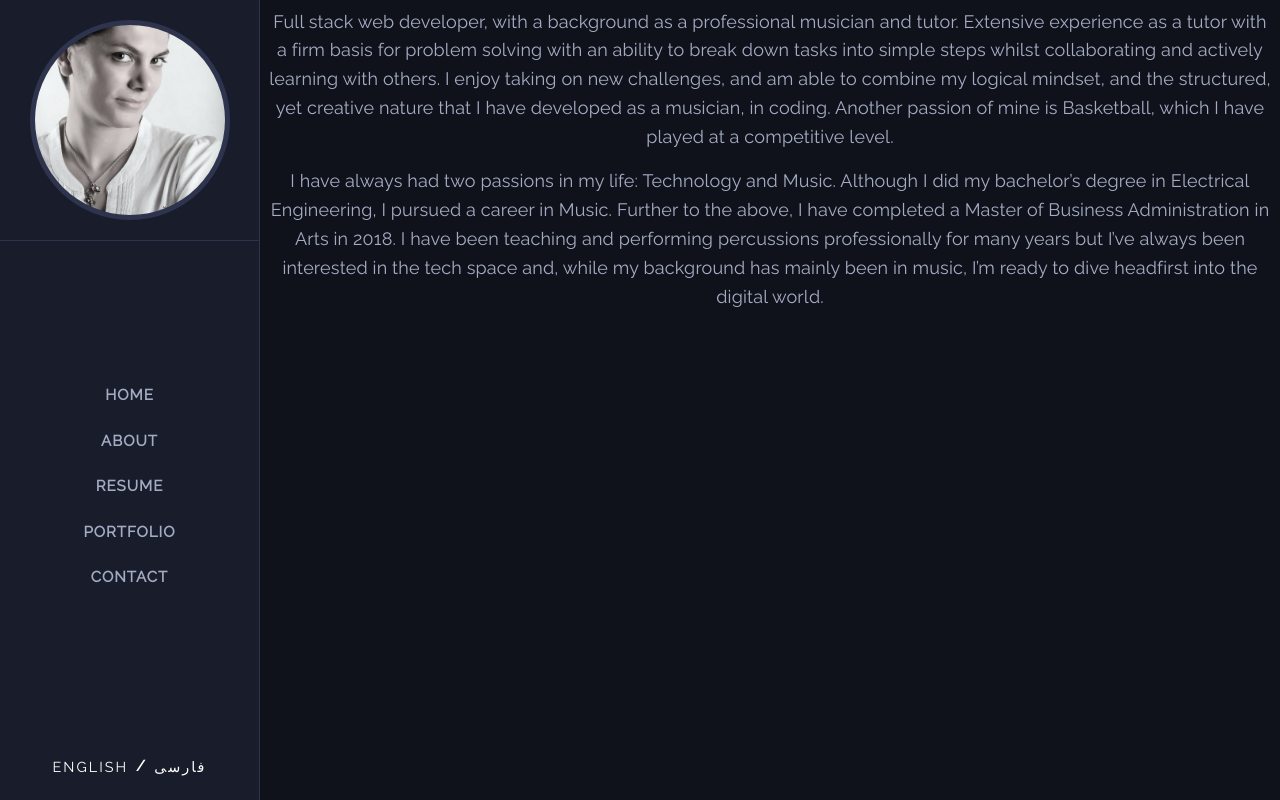
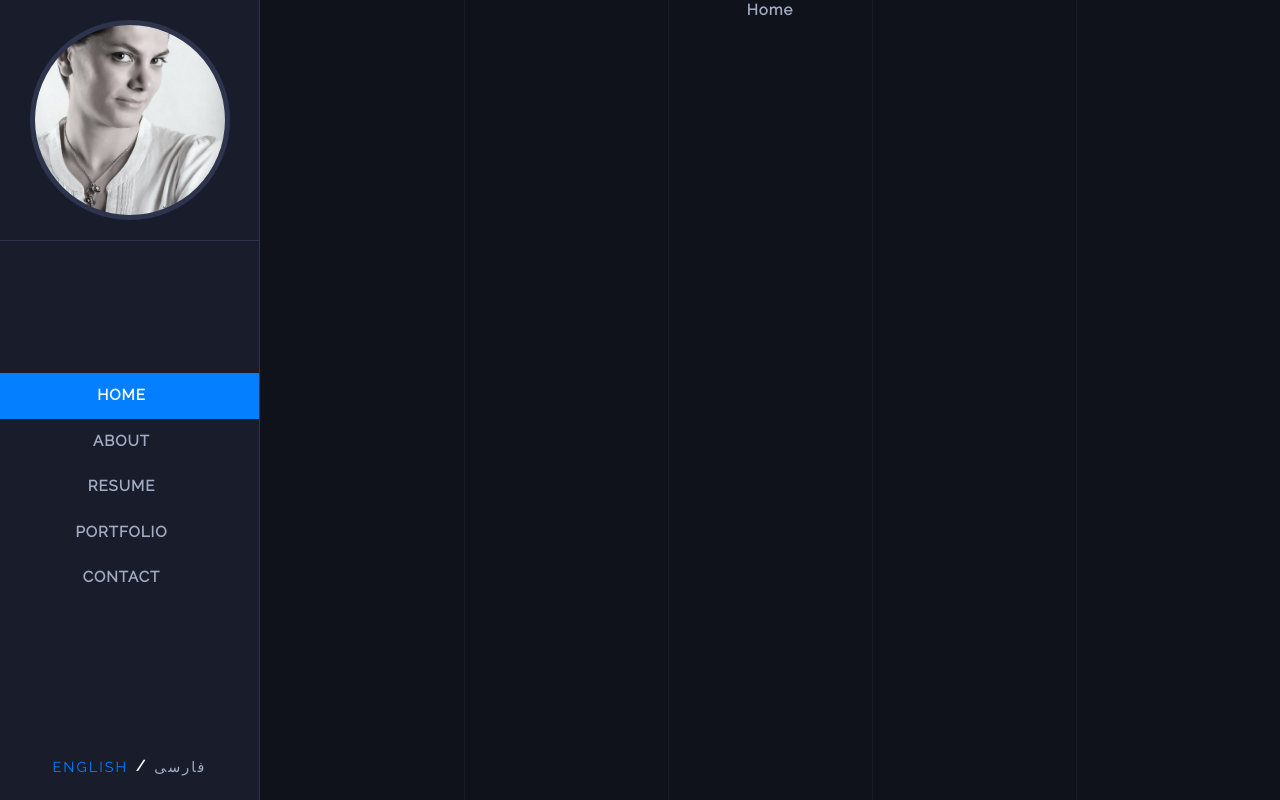
Before and after one commit to sarafotros/personalweb, a React (Create React App) app: page / in a window 1280 px wide. Built offline with nearby package versions, Linux system fonts and the light colour scheme; what jss-rtl would draw is missing.

Commit message:
css index

```diff
--- a/src/screens/aboutScreen.js
+++ b/src/screens/aboutScreen.js
@@ -1,9 +1,5 @@
 import React from 'react'
 
 export default function aboutScreen() {
-    return (
-        <div>
-
-        </div>
-    )
+    return <div>aboutScreen</div>;
 }
--- a/src/screens/contactScreen.js
+++ b/src/screens/contactScreen.js
@@ -1,9 +1,5 @@
 import React from 'react'
 
 export default function contactScreen() {
-    return (
-        <div>
-
-        </div>
-    )
+    return <div>contactScreen</div>;
 }
--- /dev/null
+++ b/src/screens/index.css
@@ -0,0 +1,43 @@
+.overlay{
+    width: 0%;
+    height: 100%;
+    background-color: rgba(3,127,255,.2);
+    position: absolute;
+}
+.listItem:hover .overlay{
+ width: 100%;
+ transition: 0.8s;
+}
+
+.listItem:hover .listItemText{
+    color: #007bff!important;
+    transition: 0.8s;
+}
+.line1 {
+    width: 1px;
+    min-height: 100vh;
+    background-color: rgba(46,52,78,0.3);
+    position: absolute;
+    left: 20%;
+}
+.line2 {
+    width: 1px;
+    min-height: 100vh;
+    background-color: rgba(46,52,78,0.3);
+    position: absolute;
+    left: 40%;
+}
+.line3 {
+    width: 1px;
+    min-height: 100vh;
+    background-color: rgba(46,52,78,0.3);
+    position: absolute;
+    left: 60%;
+}
+.line4 {
+    width: 1px;
+    min-height: 100vh;
+    background-color: rgba(46,52,78,0.3);
+    position: absolute;
+    left: 80%;
+}
--- a/src/screens/index.js
+++ b/src/screens/index.js
@@ -11,12 +11,13 @@ import MenuIcon from '@material-ui/icons/Menu';
 import Typography from '@material-ui/core/Typography';
 import { makeStyles} from '@material-ui/core/styles';
 import ProfileImage from '../assets/images/profPic1.jpg';
-import { getTranslate, changeLanguage } from '../localization/index';
+import { getTranslate, changeLanguage, lang} from '../localization/index';
 import HomeScreen from './homeScreen';
 import AboutScreen from './aboutScreen';
 import ResumeScreen from './resumeScreen';
 import PortfolioScreen from './portfolioScreen';
 import ContactScreen from './contactScreen';
+import './index.css'
 
 
 
@@ -25,6 +26,7 @@ const drawerWidth = 260;
 const useStyles = makeStyles((theme) => ({
 	root: {
 		display: 'flex',
+		position: 'relative'
 	},
 	drawer: {
 		[theme.breakpoints.up('sm')]: {
@@ -39,9 +41,9 @@ const useStyles = makeStyles((theme) => ({
 		marginLeft: 0,
 		cursor: 'pointer',
 		border: '1px solid #2e344e',
-		position: 'absolute',
+		position: 'fixed',
 		top: 20,
-		borderRadius:1,
+		borderRadius: 1,
 		backgroundColor: theme.palette.primary.backgroundColor,
 		[theme.breakpoints.up('sm')]: {
 			display: 'none',
@@ -70,7 +72,9 @@ const useStyles = makeStyles((theme) => ({
 	},
 	content: {
 		flexGrow: 1,
-		padding: theme.spacing(3),
+		paddingRight: theme.spacing(3),
+		paddingLeft: theme.spacing(3),
+		position: 'relative'
 	},
 	bottomDrawer: {
 		padding: 15,
@@ -104,54 +108,154 @@ function ResponsiveDrawer(props) {
 				/>
 			</div>
 			<div className={classes.centerDrawer}>
-				<List>
-					<ListItem button>
+				<List style={{ width: '100%' }}>
+					<ListItem
+						className={page === 0 ? null : 'listItem'}
+						style={{
+							backgroundColor: page === 0 ? '#037fff' : 'transparent',
+							paddingLeft: 0,
+						}}
+						onClick={() => {
+							setPage(0);
+							setMobileOpen(false);
+						}}
+						button
+					>
 						<ListItemText
 							disableTypography={true}
 							children={
-								<Typography variant="body2">{translate.home}</Typography>
+								<Typography
+									className="listItemText"
+									style={{ color: page === 0 ? '#FFF' : '#a4acc4' }}
+									variant="body2"
+								>
+									{translate.home}
+								</Typography>
 							}
 						/>
+						<div className="overlay" />
 					</ListItem>
-					<ListItem button>
+					<ListItem
+						className={page === 1 ? null : 'listItem'}
+						style={{
+							backgroundColor: page === 1 ? '#037fff' : 'transparent',
+							paddingLeft: 0,
+						}}
+						onClick={() => {
+							setPage(1);
+							setMobileOpen(false);
+						}}
+						button
+					>
 						<ListItemText
 							disableTypography={true}
 							children={
-								<Typography variant="body2">{translate.about}</Typography>
+								<Typography
+									className="listItemText"
+									style={{ color: page === 1 ? '#FFF' : '#a4acc4' }}
+									variant="body2"
+								>
+									{translate.about}
+								</Typography>
 							}
 						/>
+						<div className="overlay" />
 					</ListItem>
-					<ListItem button>
+					<ListItem
+						className={page === 2 ? null : 'listItem'}
+						style={{
+							backgroundColor: page === 2 ? '#037fff' : 'transparent',
+							paddingLeft: 0,
+						}}
+						onClick={() => {
+							setPage(2);
+							setMobileOpen(false);
+						}}
+						button
+					>
 						<ListItemText
 							disableTypography={true}
 							children={
-								<Typography variant="body2">{translate.resume}</Typography>
+								<Typography
+									className="listItemText"
+									style={{ color: page === 2 ? '#FFF' : '#a4acc4' }}
+									variant="body2"
+								>
+									{translate.resume}
+								</Typography>
 							}
 						/>
+						<div className="overlay" />
 					</ListItem>
-					<ListItem button>
+					<ListItem
+						className={page === 3 ? null : 'listItem'}
+						style={{
+							backgroundColor: page === 3 ? '#037fff' : 'transparent',
+							paddingLeft: 0,
+						}}
+						onClick={() => {
+							setPage(3);
+							setMobileOpen(false);
+						}}
+						button
+					>
 						<ListItemText
 							disableTypography={true}
 							children={
-								<Typography variant="body2">{translate.portfolio}</Typography>
+								<Typography
+									className="listItemText"
+									style={{ color: page === 3 ? '#FFF' : '#a4acc4' }}
+									variant="body2"
+								>
+									{translate.portfolio}
+								</Typography>
 							}
 						/>
+						<div className="overlay" />
 					</ListItem>
-					<ListItem button>
+					<ListItem
+						className={page === 4 ? null : 'listItem'}
+						style={{
+							backgroundColor: page === 4 ? '#037fff' : 'transparent',
+							paddingLeft: 0,
+						}}
+						onClick={() => {
+							setPage(4);
+							setMobileOpen(false);
+						}}
+						button
+					>
 						<ListItemText
 							disableTypography={true}
 							children={
-								<Typography variant="body2">{translate.contact}</Typography>
+								<Typography
+									className="listItemText"
+									style={{ color: page === 4 ? '#FFF' : '#a4acc4' }}
+									variant="body2"
+								>
+									{translate.contact}
+								</Typography>
 							}
 						/>
+						<div className="overlay" />
 					</ListItem>
 				</List>
 			</div>
 
 			<div className={classes.bottomDrawer}>
-				<Button onClick={() => changeLanguage('en')}>English</Button>
+				<Button
+					color={lang === 'en' ? 'primary' : 'secondary'}
+					onClick={() => changeLanguage('en')}
+				>
+					English
+				</Button>
 				{'/'}
-				<Button onClick={() => changeLanguage('fa')}>فارسی</Button>
+				<Button
+					color={lang === 'fa' ? 'primary' : 'secondary'}
+					onClick={() => changeLanguage('fa')}
+				>
+					فارسی
+				</Button>
 			</div>
 		</>
 	);
@@ -220,27 +324,11 @@ function ResponsiveDrawer(props) {
 				</Hidden>
 			</nav>
 			<main className={classes.content}>
-				<div className={classes.toolbar} />
-				<Typography paragraph>
-					Full stack web developer, with a background as a professional musician
-					and tutor. Extensive experience as a tutor with a firm basis for
-					problem solving with an ability to break down tasks into simple steps
-					whilst collaborating and actively learning with others. I enjoy taking
-					on new challenges, and am able to combine my logical mindset, and the
-					structured, yet creative nature that I have developed as a musician,
-					in coding. Another passion of mine is Basketball, which I have played
-					at a competitive level.
-				</Typography>
-				<Typography paragraph>
-					I have always had two passions in my life: Technology and Music.
-					Although I did my bachelor’s degree in Electrical Engineering, I
-					pursued a career in Music. Further to the above, I have completed a
-					Master of Business Administration in Arts in 2018. I have been
-					teaching and performing percussions professionally for many years but
-					I’ve always been interested in the tech space and, while my background
-					has mainly been in music, I’m ready to dive headfirst into the digital
-					world.
-				</Typography>
+				<span className="line1" />
+				<span className="line2" />
+				<span className="line3" />
+				<span className="line4" />
+				{getPage()}
 			</main>
 		</div>
 	);
--- a/src/screens/portfolioScreen.js
+++ b/src/screens/portfolioScreen.js
@@ -1,9 +1,5 @@
 import React from 'react'
 
 export default function portfolioScreen() {
-    return (
-        <div>
-
-        </div>
-    )
+    return <div>portfolioScreen</div>;
 }
--- a/src/screens/resumeScreen.js
+++ b/src/screens/resumeScreen.js
@@ -1,9 +1,5 @@
 import React from 'react'
 
 export default function resumeScreen() {
-    return (
-        <div>
-
-        </div>
-    )
+    return <div>resumeScreen</div>;
 }
```
Lines whose indentation alone changed are shown as unchanged.
